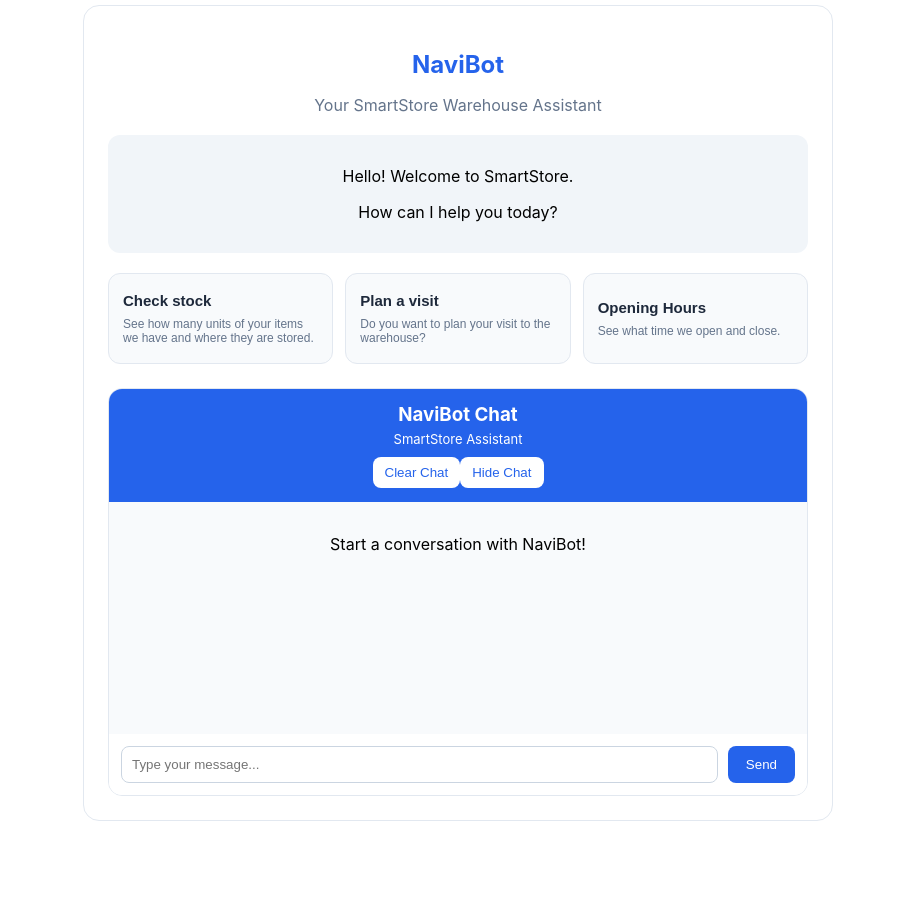
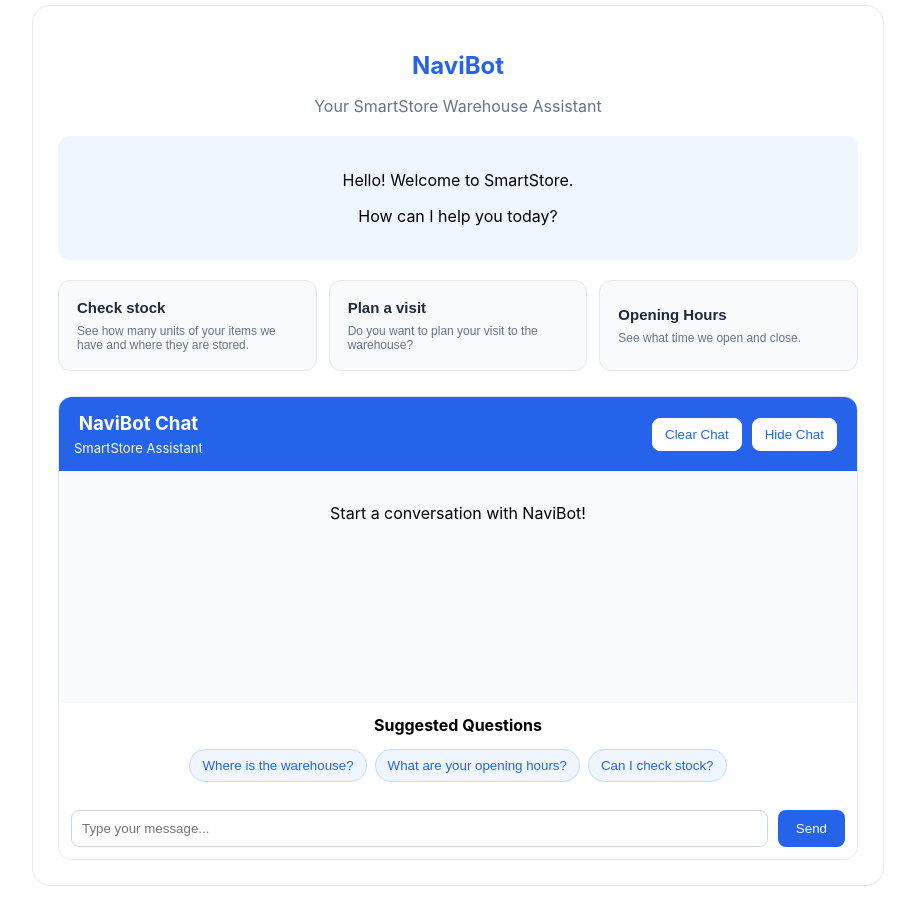
Before and after one commit to mthinzar/C304-CA1, a React (Create React App) app: page / in a window 1280 px wide. Shown: the part 1960-2876 px from the top of the page, without its empty margins (182-1097 px from the left). Before the commit the page ends 2811 px from the top, so only its background shows below. Built offline with nearby package versions, Linux system fonts and the light colour scheme.

Commit message:
feat: enhance NaviBot with suggested questions and improved chat responses

```diff
--- a/src/components/navibot/NaviBot.css
+++ b/src/components/navibot/NaviBot.css
@@ -173,13 +173,32 @@
 }
 
 .navibot-chat-header button {
-  margin-top: 10px;
-  padding: 8px 12px;
   background-color: white;
   color: #2563eb;
-  border: none;
+  border: 1px solid white;
   border-radius: 8px;
+  padding: 8px 12px;
+  margin: 5px;
   cursor: pointer;
+}
+
+.navibot-chat-header {
+  display: flex;
+  justify-content: space-between;
+  align-items: center;
+  gap: 12px;
+  background-color: #2563eb;
+  color: white;
+  padding: 15px;
+}
+
+.navibot-chat-header h3 {
+  margin: 0;
+}
+
+.navibot-chat-header p {
+  margin: 5px 0 0;
+  font-size: 13px;
 }
 
 .navibot-chat-header button:hover {
@@ -199,3 +218,330 @@
 .navibot-back-button:hover {
   background-color: #eff6ff;
 }
+
+.navibot-suggestions {
+  padding: 12px;
+}
+
+.navibot-suggestions h4 {
+  margin: 0 0 10px;
+}
+
+.navibot-suggestions button {
+  margin: 4px;
+  padding: 8px 12px;
+  background-color: #eff6ff;
+  color: #2563eb;
+  border: 1px solid #bfdbfe;
+  border-radius: 16px;
+  cursor: pointer;
+}
+
+.navibot-suggestions button:hover {
+  background-color: #dbeafe;
+}
+
+
+.navibot-location {
+  padding: 18px;
+  border: 1px solid #e2e8f0;
+  border-radius: 12px;
+  margin-top: 15px;
+}
+
+.navibot-location a {
+  display: inline-block;
+  margin-right: 12px;
+  margin-bottom: 10px;
+  color: #2563eb;
+}
+
+.navibot-location button {
+  padding: 9px 14px;
+  background-color: #eff6ff;
+  color: #2563eb;
+  border: 1px solid #bfdbfe;
+  border-radius: 8px;
+  cursor: pointer;
+}
+
+.navibot-location-details {
+  margin-top: 15px;
+  padding: 12px;
+  background-color: #f8fafc;
+  border-radius: 8px;
+}
+
+
+.navibot-container {
+  max-width: 800px;
+  margin: 30px auto;
+  padding: 25px;
+  background-color: white;
+  border: 1px solid #e2e8f0;
+  border-radius: 18px;
+}
+
+.navibot-header {
+  text-align: center;
+  margin-bottom: 20px;
+}
+
+.navibot-header h2 {
+  color: #2563eb;
+  margin-bottom: 5px;
+}
+
+.navibot-header p {
+  color: #64748b;
+}
+
+.navibot-welcome {
+  background-color: #eff6ff;
+  padding: 18px;
+  border-radius: 12px;
+  margin-bottom: 20px;
+}
+
+.navibot-options {
+  display: flex;
+  gap: 12px;
+  flex-wrap: wrap;
+  margin-bottom: 20px;
+}
+
+.navibot-option {
+  flex: 1;
+  min-width: 160px;
+  padding: 18px;
+  background-color: #f8fafc;
+  border: 1px solid #e2e8f0;
+  border-radius: 12px;
+  text-align: left;
+  cursor: pointer;
+}
+
+.navibot-option span {
+  display: block;
+}
+
+.navibot-option span:first-child {
+  font-weight: bold;
+  margin-bottom: 8px;
+  color: #1e293b;
+}
+
+.navibot-option span:last-child {
+  font-size: 12px;
+  color: #64748b;
+}
+
+.navibot-option.active {
+  background-color: #eff6ff;
+  border: 2px solid #2563eb;
+}
+
+.navibot-chat {
+  margin-top: 25px;
+  border: 1px solid #e2e8f0;
+  border-radius: 14px;
+  overflow: hidden;
+}
+
+.navibot-chat-header {
+  background-color: #2563eb;
+  color: white;
+  padding: 15px;
+}
+
+.navibot-chat-header h3 {
+  margin: 0;
+}
+
+.navibot-conversation {
+  display: flex;
+  flex-direction: column;
+  gap: 12px;
+  min-height: 200px;
+  max-height: 350px;
+  overflow-y: auto;
+  background-color: #f8fafc;
+  padding: 16px;
+}
+
+.navibot-conversation .user-message {
+  align-self: flex-end;
+  background-color: #2563eb;
+  color: white;
+  padding: 10px 14px;
+  border-radius: 14px;
+  max-width: 75%;
+}
+
+.navibot-conversation .bot-message {
+  align-self: flex-start;
+  background-color: white;
+  color: #1e293b;
+  padding: 10px 14px;
+  border-radius: 14px;
+  max-width: 75%;
+}
+
+.navibot-input-row {
+  display: flex;
+  gap: 10px;
+  padding: 12px;
+}
+
+.navibot-input-row input {
+  flex: 1;
+  min-width: 0;
+  padding: 10px;
+  border: 1px solid #cbd5e1;
+  border-radius: 8px;
+}
+
+.navibot-input-row button {
+  background-color: #2563eb;
+  color: white;
+  border: none;
+  border-radius: 8px;
+  padding: 10px 18px;
+  cursor: pointer;
+}
+
+.navibot-location,
+.navibot-panel {
+  border: 1px solid #e2e8f0;
+  padding: 18px;
+  border-radius: 12px;
+  margin-top: 15px;
+}
+
+.navibot-visit-form input,
+.navibot-visit-form select {
+  display: block;
+  width: 100%;
+  max-width: 360px;
+  padding: 9px;
+  margin-bottom: 12px;
+  border: 1px solid #cbd5e1;
+  border-radius: 8px;
+}
+
+.navibot-error {
+  color: #dc2626;
+}
+
+.navibot-confirmation {
+  background-color: #f0fdf4;
+  padding: 15px;
+  border-radius: 10px;
+  margin-top: 15px;
+}
+
+@media (max-width: 600px) {
+  .navibot-container {
+    margin: 10px;
+    padding: 15px;
+  }
+
+  .navibot-options {
+    flex-direction: column;
+  }
+
+  .navibot-option {
+    width: 100%;
+  }
+}
+
+
+.navibot-stock {
+  max-width: 600px;
+  margin: 24px auto;
+  padding: 25px;
+  border: 1px solid #e2e8f0;
+  border-radius: 16px;
+  background-color: #ffffff;
+  text-align: left;
+}
+
+.navibot-stock h3 {
+  font-size: 22px;
+  color: #1e293b;
+  margin-top: 0;
+  margin-bottom: 8px;
+}
+
+.navibot-stock p {
+  color: #64748b;
+  font-size: 14px;
+}
+
+.navibot-stock-form {
+  margin-top: 22px;
+}
+
+.navibot-stock-form input {
+  width: 100%;
+  padding: 13px 15px;
+  border: 1px solid #cbd5e1;
+  border-radius: 10px;
+  font-size: 14px;
+  box-sizing: border-box;
+}
+
+.navibot-stock-form input:focus {
+  outline: none;
+  border-color: #2563eb;
+}
+
+.navibot-stock-buttons {
+  display: flex;
+  gap: 10px;
+  margin-top: 14px;
+}
+
+.navibot-stock-buttons button {
+  padding: 11px 18px;
+  border-radius: 9px;
+  cursor: pointer;
+  font-size: 14px;
+}
+
+.navibot-stock-buttons button:first-child {
+  background-color: #2563eb;
+  color: white;
+  border: 1px solid #2563eb;
+}
+
+.navibot-stock-buttons button:last-child {
+  background-color: white;
+  color: #2563eb;
+  border: 1px solid #bfdbfe;
+}
+
+.navibot-stock-buttons button:hover {
+  opacity: 0.85;
+}
+
+@media (max-width: 600px) {
+  .navibot-stock-buttons {
+    flex-direction: column;
+  }
+}
+
+.navibot-back-button {
+  display: block;
+  margin: 20px auto;
+  padding: 11px 18px;
+  border: 1px solid #cbd5e1;
+  border-radius: 9px;
+  background-color: white;
+  color: #475569;
+  cursor: pointer;
+}
+
+.navibot-back-button:hover {
+  background-color: #f1f5f9;
+}
--- a/src/components/navibot/NaviBot.js
+++ b/src/components/navibot/NaviBot.js
@@ -1,4 +1,4 @@
-import { intents, botResponses, openingHours } from "../../naviData";
+import { intents, botResponses, openingHours, suggestedQuestions } from "../../naviData";
 import { useState } from "react";
 import "./NaviBot.css";
 
@@ -10,6 +10,7 @@ function ChatMessage({ message, sender }) {
   );
 }
 
+
 function MessageInput() {
 
   // stores what the customer is currently typing
@@ -20,30 +21,37 @@ function MessageInput() {
 
   const [showChat, setShowChat] = useState(true);
 
-  function handleSend() {
+  function handleSend(question) {
 
-    if (userInput !== "") {
+    const customerQuestion = typeof question === "string"
+      ? question
+      : userInput;
 
-      const lowerInput = userInput.toLowerCase();
+    if (customerQuestion !== "") {
+
+      const lowerInput = customerQuestion.toLowerCase();
 
       const matchedResponse = botResponses.filter(
         (item) => lowerInput.includes(item.keyword)
       );
 
       if (matchedResponse.length > 0) {
-        setMessages([...messages,
-        { sender: "user", text: userInput },
+        setMessages([
+          ...messages,
+          { sender: "user", text: customerQuestion },
           { sender: "bot", text: matchedResponse[0].reply }
         ]);
       } else {
-        setMessages([...messages,
-        { sender: "user", text: userInput },
+        setMessages([
+          ...messages,
+          { sender: "user", text: customerQuestion },
           {
             sender: "bot",
             text: "Sorry, I don't understand your question."
           }
         ]);
       }
+
       setUserInput("");
     }
   }
@@ -57,9 +65,12 @@ function MessageInput() {
     <div className="navibot-chat">
 
       <div className="navibot-chat-header">
+        <div>
           <h3>NaviBot Chat</h3>
           <p>SmartStore Assistant</p>
+        </div>
 
+        <div>
           <button onClick={handleClearChat}>
             Clear Chat
           </button>
@@ -67,6 +78,7 @@ function MessageInput() {
           <button onClick={() => setShowChat(!showChat)}>
             {showChat ? "Hide Chat" : "Show Chat"}
           </button>
+        </div>
       </div>
 
 
@@ -87,6 +99,21 @@ function MessageInput() {
                 );
               })
             )}
+          </div>
+
+          <div className="navibot-suggestions">
+            <h4>Suggested Questions</h4>
+
+            {suggestedQuestions.map((question, index) => {
+              return (
+                <button
+                  key={index}
+                  onClick={() => handleSend(question)}
+                >
+                  {question}
+                </button>
+              );
+            })}
           </div>
 
           <div className="navibot-input-row">
@@ -114,11 +141,22 @@ function MessageInput() {
 
 }
 
+
 function WarehouseLocation() {
+
+  const [showLocation, setShowLocation] = useState(false);
+
+  function handleShowLocation() {
+    setShowLocation(!showLocation);
+  }
+
   return (
-    <div>
+    <div className="navibot-location">
+
       <h3>SmartStore Warehouse</h3>
+
       <p>Location: Woodlands, Singapore</p>
+
       <p>Plan your journey before visiting our warehouse.</p>
 
       <a
@@ -128,6 +166,20 @@ function WarehouseLocation() {
       >
         Get Directions
       </a>
+
+      <button onClick={handleShowLocation}>
+        {showLocation ? "Hide Location Details" : "Show Location Details"}
+      </button>
+
+      {showLocation && (
+        <div className="navibot-location-details">
+          <h4>Before Your Visit</h4>
+          <p>Check our opening hours before travelling.</p>
+          <p>Use Google Maps to plan your journey.</p>
+          <p>Contact the warehouse for its exact address before visiting.</p>
+        </div>
+      )}
+
     </div>
   );
 }
@@ -160,7 +212,7 @@ function VisitPlanner() {
   }
 
   return (
-    <div>
+    <div className="navibot-panel navibot-visit-form">
       <h3>Plan Your Warehouse Visit</h3>
 
       <p>Your Name:</p>
@@ -265,12 +317,19 @@ function StockInformation() {
     }
   }
 
+  function handleResetStock() {
+    setProductName("");
+    setSearchedProduct("");
+    setError("");
+  }
+
   return (
     <div>
       <h3>Check Stock Availability</h3>
 
       <p>Enter the product you want to check.</p>
 
+      <div className="navibot-stock-form">
         <input
           value={productName}
           onChange={(event) => {
@@ -281,9 +340,16 @@ function StockInformation() {
           placeholder="Enter product name"
         />
 
+        <div className="navibot-stock-buttons">
           <button onClick={handleCheckStock}>
             Check Stock
           </button>
+
+          <button onClick={handleResetStock}>
+            Reset Search
+          </button>
+        </div>
+      </div>
 
       {error !== "" && <p>{error}</p>}
 
--- a/src/naviData.js
+++ b/src/naviData.js
@@ -20,30 +20,43 @@ export const intents = [
 
 ];
 
+
 export const botResponses = [
   {
     keyword: "hello",
-    reply: "Hi! Welcome to SmartStore."
+    reply: "Hi! Welcome to SmartStore. How can I help you today?"
+  },
+  {
+    keyword: "hi",
+    reply: "Hello! I'm NaviBot, your SmartStore warehouse assistant."
   },
   {
     keyword: "stock",
-    reply: "I can help you check stock availability."
+    reply: "Of course! Click 'Check Stock' above and enter the product name to start your enquiry."
   },
   {
     keyword: "hours",
-    reply: "I can help you check our opening hours."
+    reply: "You can view our warehouse operating schedule by clicking 'Opening Hours' above."
   },
   {
     keyword: "visit",
-    reply: "I can help you plan your warehouse visit."
+    reply: "You can plan your visit using the 'Plan a Visit' option above. Enter your preferred date, time and purpose."
   },
   {
     keyword: "location",
-    reply: "Our SmartStore warehouse is located in Woodlands, Singapore."
+    reply: "Our warehouse is in Woodlands, Singapore. Click 'Plan a Visit' above to access the Google Maps directions link."
   },
   {
     keyword: "warehouse",
-    reply: "Our SmartStore warehouse is located in Woodlands, Singapore."
+    reply: "Our warehouse is in Woodlands, Singapore. Click 'Plan a Visit' above for location information."
+  },
+  {
+    keyword: "thank",
+    reply: "You're welcome! Let me know if you need anything else."
+  },
+  {
+    keyword: "bye",
+    reply: "Goodbye! Thank you for visiting SmartStore."
   }
 ];
 
@@ -61,3 +74,9 @@ export const openingHours = [
     time: "Closed"
   }
 ];
+
+export const suggestedQuestions = [
+  "Where is the warehouse?",
+  "What are your opening hours?",
+  "Can I check stock?"
+];
```
Lines whose indentation alone changed are shown as unchanged.
